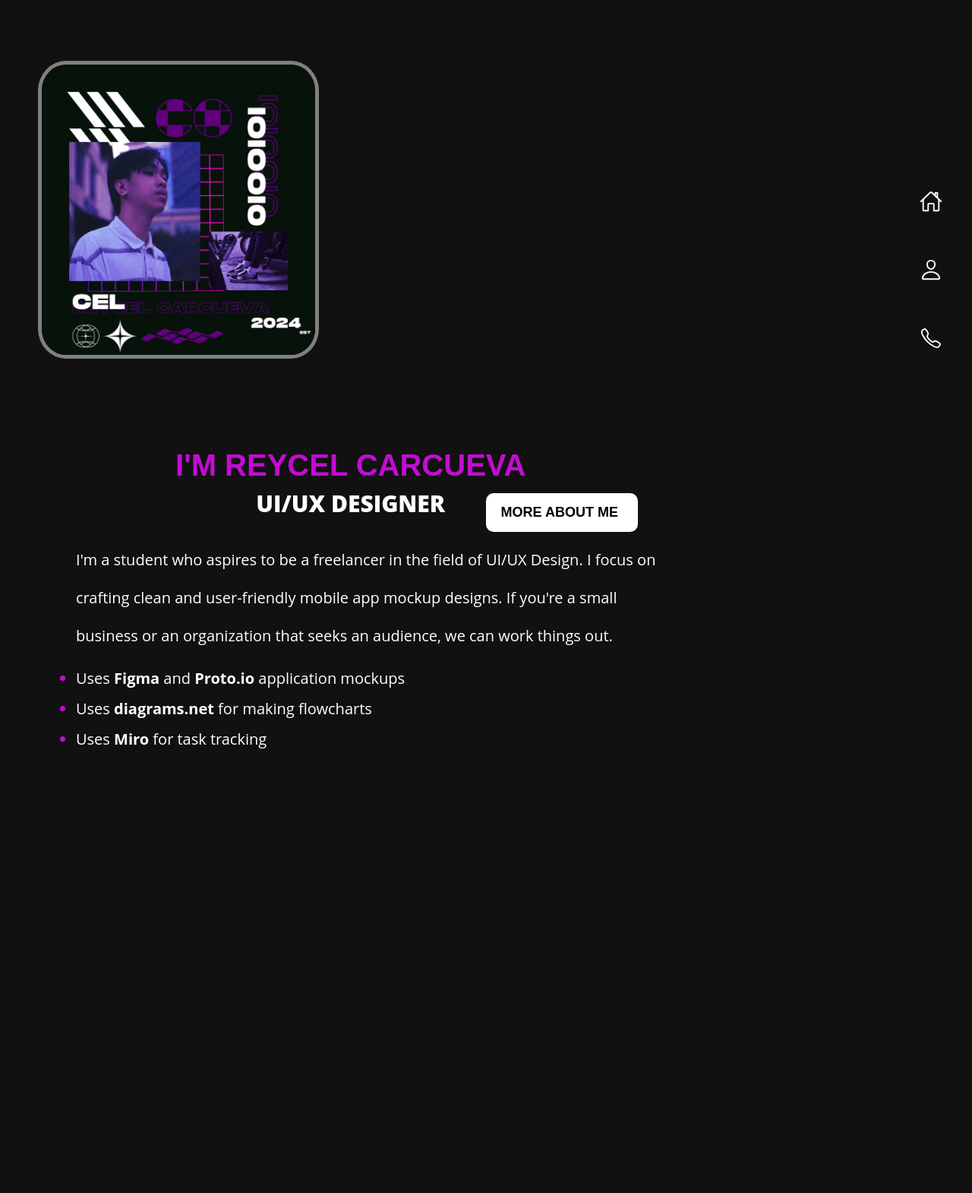
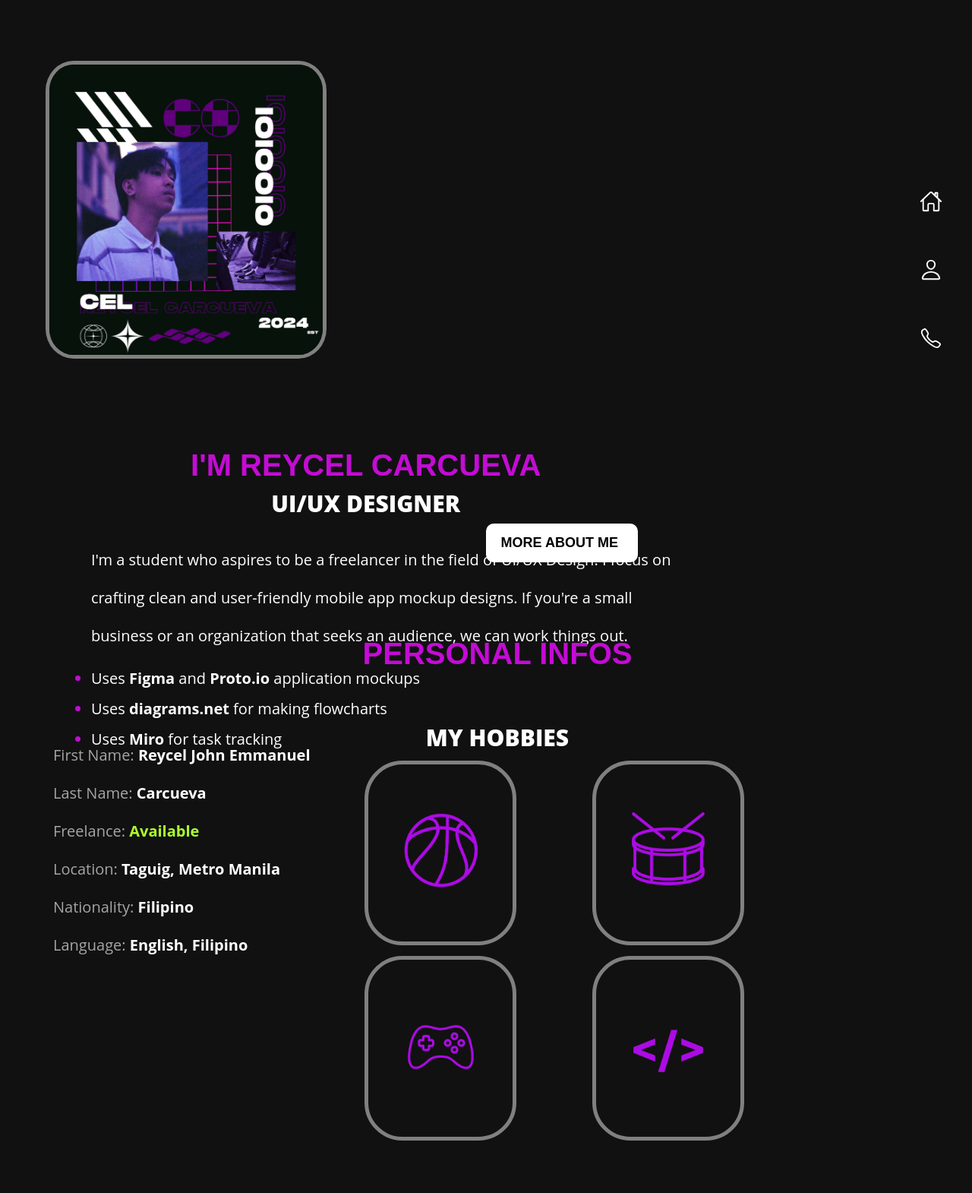
Before and after one commit to rvcarcueva2/lab2, a PHP site: page / in a window 1280 px wide. Shown: the whole page at 76% size. Before the commit the page ends 985 px from the top, so only its background shows below. Run offline with PHP 8.4, Linux system fonts and the light colour scheme.

Commit message:
Javascript Lesson 5 Operators, Assignment, Arithmetic & Math

```diff
--- a/week5/index.html
+++ b/week5/index.html
@@ -13,11 +13,14 @@
 
 <body>
 
+<div id="section1">
+
 <img id="img" src="picture1.png" alt="my profile picture" width="370px">
 <div class="container">
 <h1>I'm Reycel Carcueva</h1>
 <h2>UI/UX Designer</h2>
 <div class="container1">
+    <div class="slide1">
         <p>I'm a student who aspires to be a freelancer in the field of UI/UX Design. I focus on</p>
         <p>crafting clean and user-friendly mobile app mockup designs. If you're a small</p>
         <p>business or an organization that seeks an audience, we can work things out.</p>
@@ -26,22 +29,22 @@
             <li>Uses <strong>diagrams.net</strong> for making flowcharts</li>
             <li>Uses <strong>Miro</strong> for task tracking</li>
         </ul>
-<position><button class="btn">MORE ABOUT ME</button></position>
+<position><button class="btn" onclick="scrollToSection('section2')">MORE ABOUT ME</button></position>
     </div>
-
+</div>
 </div>
 
 <div class="sidebar">
 <ul>
 <div class="Menulist">
     <li style="--bg: #C40BD5;" class="active">
-        <a href="#">
+        <a href="#section1" >
             <div class="icon"><ion-icon name="home-outline"></ion-icon></div>
             <div class="text">Home</div>
         </a>
     </li>
     <li style="--bg: #C40BD5;" class="active">
-        <a href="#">
+        <a href="#section2" >
             <div class="icon"><ion-icon name="person-outline"></ion-icon></div>
             <div class="text">About Me</div>
         </a>
@@ -61,9 +64,62 @@
 </ul>
 
 </div>
+
+</div>
+
+
+
+<div id="section2">
+
+        <h1>Personal Infos</h1>
+        <div class="info">
+            <p style="color: rgb(167, 165, 165)">First Name: <span style="color: white;"><strong> Reycel John Emmanuel</strong></span></p>
+            <p style="color: rgb(167, 165, 165)">Last Name: <span style="color: white;"><strong> Carcueva</strong></span></p>
+            <p style="color: rgb(167, 165, 165);">Freelance: <span style="color: greenyellow;"><strong> Available</strong></span></p>
+            <p style="color: rgb(167, 165, 165)">Location: <span style="color: white;"><strong>Taguig, Metro Manila</strong></span></p>
+            <p style="color: rgb(167, 165, 165)">Nationality: <span style="color: white;"><strong>Filipino</strong></span></p>
+            <p style="color: rgb(167, 165, 165)">Language: <span style="color: white;"><strong>English, Filipino</strong></span></p>
+        </div>
+        <div class="hobbies">
+            <h2>
+                MY hobbies
+            </h2>
+            <div class="image-container">
+                <img class="image-top" src="picture2.png" alt="Basketball" width="200px" >
+                <img class="image-bottom" src="picture3.png" alt="Gaming" width="200px">
+                <img class="image-top-left" src="picture4.png" alt="Drums" width="200px">
+                <img class="image-bottom-left" src="picture5.png" alt="Developing" width="200px">
+            </div>
+
+
+        </div>
+
+
+    </div>
+
+
+</div>
+
 <script type="module" src="https://unpkg.com/ionicons@7.1.0/dist/ionicons/ionicons.esm.js"></script>
 <script nomodule src="https://unpkg.com/ionicons@7.1.0/dist/ionicons/ionicons.js"></script>
 <script>
 
+    function scrollToSection(sectionId) {
+        var section = document.getElementById(sectionId);
+        if (section) {
+            section.scrollIntoView({ behavior: 'smooth' });
+        }
+    }
+
+
+    document.querySelector('a[href="#section1"]').addEventListener('click', function() {
+        scrollToSection('section1');
+    });
+
+    document.querySelector('a[href="#section2"]').addEventListener('click', function() {
+        scrollToSection('section2');
+    });
+
+
 </script>
 </body>
--- a/week5/stlye.css
+++ b/week5/stlye.css
@@ -96,14 +99,14 @@
 
 
   }
-  .slide1{
+  #section1{
     width:100%;
-
+    height: 100vh;
    display: block;
 
 
   }
-  .slide2{
+  #section2{
     width:100%;
     height: 90vh;
    display: block;
@@ -113,20 +116,86 @@
   }
 
   .info{
-    display:block;
-    margin-top: 40px;
+    display:inline-block;
+    margin-top: 60px;
+    bottom: 100;
     width: 40%;
-
     padding: 20px;
 
   }
   .hobbies{
+    position: relative;
+    left: 0px;
+    bottom: 370px;
 
   }
+  .image-container {
+    position: relative;
+    cursor: pointer;
+}
+
+.image-container img {
+  display: block;
+  max-width: 100%;
+  height: auto;
+  margin-left: 420px;
+  border:solid 5px gray;
+  padding: 20px;
+  border-top-left-radius: 50px;
+  border-top-right-radius: 50px;
+  border-bottom-left-radius: 50px;
+  border-bottom-right-radius: 50px;
+
+}
+.image-top:hover{
+  transform: translate(-5px, -10px);
+}
+
+
+.image-top {
+    position: absolute;
+    top: 0;
+    left: 0px;
+    transition: 0.5s;
+}
+.image-top:hover{
+  transform: translate(-5px, -10px);
+}
+
+.image-top-left {
+  position: absolute;
+  top: 0;
+  left: 300px;
+  transition: 0.5s;
+}
+.image-top-left:hover{
+  transform: translate(-5px, -10px);
+  transition: 0.5s;
+}
+
+.image-bottom {
+    position: absolute;
+    bottom: -500;
+    left: 0;
+    transition: 0.5s;
+}
+
+.image-bottom:hover{
+  transform: translate(-5px, -10px);
+}
+.image-bottom-left {
+  position: absolute;
+  bottom: -500;
+  left: 300px;
+  transition: 0.5s;
+}
+.image-bottom-left:hover{
+  transform: translate(-5px, -10px);
+}
 
   position{
     position: absolute;
-    top: 85%;
+    top: 90%;
     left: 57%;
     text-align: center;
   }
```
Also changed, not shown: other parts of week5/stlye.css (+37 -2 lines). Lines whose indentation alone changed are shown as unchanged.
